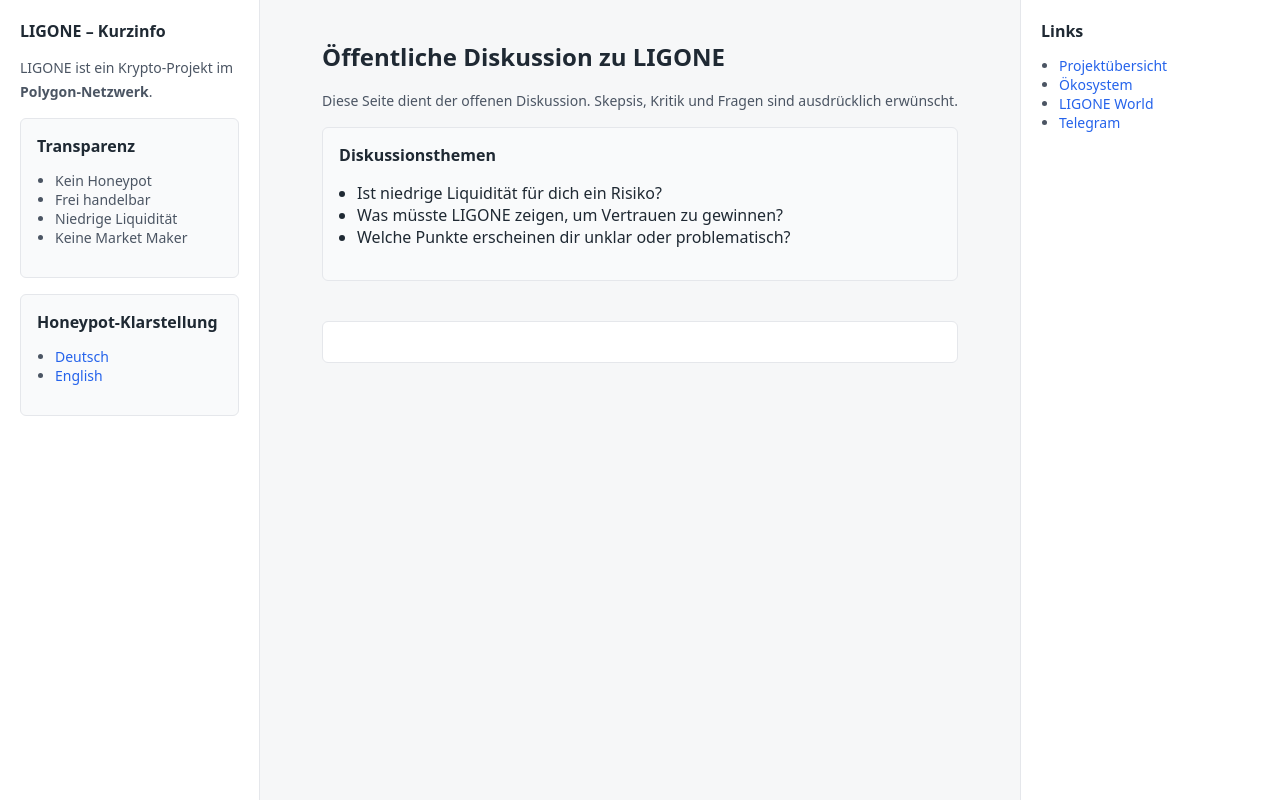
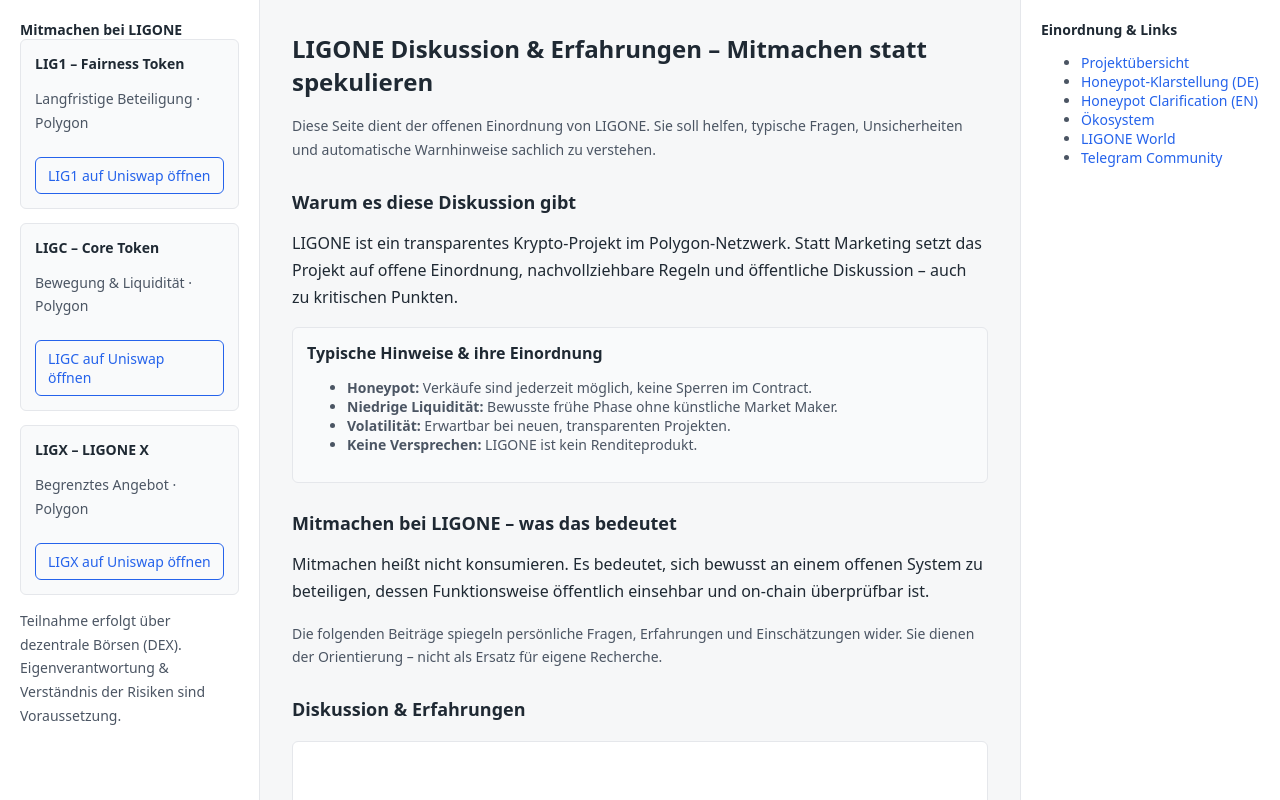
Before and after one commit to LIGONE-token/ligone-web, a plain HTML site: page krypto-diskussion-ligone.html in a window 1280 px wide. Drawn offline with Linux system fonts and the light colour scheme.

Commit message:
Update krypto-diskussion-ligone.html

```diff
--- a/krypto-diskussion-ligone.html
+++ b/krypto-diskussion-ligone.html
@@ -3,89 +3,114 @@
 <head>
 <meta charset="UTF-8">
 
-<title>LIGONE – Öffentliche Diskussion & Fragen</title>
+<title>LIGONE Diskussion & Erfahrungen – Krypto-Projekt zum Mitmachen</title>
 
 <meta name="viewport" content="width=device-width, initial-scale=1">
-<meta name="description" content="Öffentliche Diskussion zu LIGONE. Fragen, Kritik und Antworten zu Polygon, niedriger Liquidität und Honeypot-Vorwürfen.">
+<meta name="description" content="Offene Diskussion zu LIGONE: Erfahrungen, Honeypot-Fragen, niedrige Liquidität. Transparentes Polygon-Krypto-Projekt zum bewussten Mitmachen.">
+
 <link rel="canonical" href="https://ligone-token.github.io/ligone-web/krypto-diskussion-ligone.html">
 
 <style>
-/* ===== Neutral, ruhig, lesbar ===== */
-body{
-  margin:0;
-  font-family:system-ui,-apple-system,BlinkMacSystemFont,"Segoe UI",Roboto,Arial,sans-serif;
-  background:#f6f7f8;
-  color:#1f2933;
+html, body {
+  height: 100%;
+  margin: 0;
+  overflow: hidden;
+  font-family: system-ui,-apple-system,BlinkMacSystemFont,"Segoe UI",Roboto,Arial,sans-serif;
+  background: #f6f7f8;
+  color: #1f2933;
 }
 
-.layout{
-  display:grid;
-  grid-template-columns:260px 1fr 260px;
-  min-height:100vh;
+.layout {
+  display: grid;
+  grid-template-columns: 260px 1fr 260px;
+  height: 100vh;
 }
 
-aside{
-  background:#ffffff;
-  padding:20px;
-  box-sizing:border-box;
-  border-right:1px solid #e5e7eb;
+/* ASIDES */
+aside {
+  background: #ffffff;
+  padding: 20px;
+  box-sizing: border-box;
+  height: 100vh;
+  overflow: hidden;
+  font-size: 14px;
 }
 
-aside.right{
-  border-right:none;
-  border-left:1px solid #e5e7eb;
+aside.left {
+  border-right: 1px solid #e5e7eb;
 }
 
-main{
-  padding:40px 32px 80px;
-  max-width:820px;
-  margin:0 auto;
+aside.right {
+  border-left: 1px solid #e5e7eb;
 }
 
-h1{
-  font-size:24px;
-  margin-top:0;
+/* MAIN */
+main {
+  padding: 32px;
+  height: 100vh;
+  overflow: hidden;
+  box-sizing: border-box;
 }
 
-h2{
-  font-size:18px;
-  margin-top:32px;
+h1 {
+  margin-top: 0;
+  font-size: 24px;
 }
 
-p{
-  line-height:1.7;
+h2 {
+  margin-top: 28px;
+  font-size: 18px;
 }
 
-.small{
-  font-size:14px;
-  color:#4b5563;
+p {
+  line-height: 1.7;
 }
 
-ul{
-  padding-left:18px;
+.small {
+  font-size: 14px;
+  color: #4b5563;
 }
 
-a{
-  color:#2563eb;
-  text-decoration:none;
-}
-a:hover{ text-decoration:underline; }
-
-.box{
-  background:#f9fafb;
-  border:1px solid #e5e7eb;
-  border-radius:6px;
-  padding:16px;
-  margin-bottom:16px;
+.box {
+  background: #f9fafb;
+  border: 1px solid #e5e7eb;
+  border-radius: 6px;
+  padding: 14px;
+  margin-bottom: 14px;
 }
 
-/* Diskussion */
-.comments{
-  margin-top:40px;
-  padding:20px;
-  background:#ffffff;
-  border:1px solid #e5e7eb;
-  border-radius:6px;
+/* LINKS */
+a {
+  color: #2563eb;
+  text-decoration: none;
+}
+a:hover {
+  text-decoration: underline;
+}
+
+.action-link {
+  display: inline-block;
+  margin-top: 8px;
+  padding: 8px 12px;
+  border: 1px solid #2563eb;
+  border-radius: 6px;
+  color: #2563eb;
+  font-weight: 500;
+}
+.action-link:hover {
+  background: #2563eb;
+  color: #ffffff;
+}
+
+/* DISCUSSION SCROLL */
+.comments-scroll {
+  margin-top: 20px;
+  height: calc(100vh - 420px);
+  overflow-y: auto;
+  padding: 16px;
+  border: 1px solid #e5e7eb;
+  border-radius: 6px;
+  background: #ffffff;
 }
 </style>
 </head>
@@ -94,52 +119,88 @@
 
 <div class="layout">
 
-<!-- LINKS -->
-<aside>
-  <strong>LIGONE – Kurzinfo</strong>
+<!-- LEFT: MITMACHEN -->
+<aside class="left">
+  <strong>Mitmachen bei LIGONE</strong>
+
+  <div class="box">
+    <strong>LIG1 – Fairness Token</strong>
+    <p class="small">Langfristige Beteiligung · Polygon</p>
+    <a class="action-link"
+       href="https://app.uniswap.org/#/swap?chain=polygon&outputCurrency=0xDaf8744329067B5a2b10A5DFca1c916E099b66d2"
+       target="_blank" rel="noopener">
+      LIG1 auf Uniswap öffnen
+    </a>
+  </div>
+
+  <div class="box">
+    <strong>LIGC – Core Token</strong>
+    <p class="small">Bewegung & Liquidität · Polygon</p>
+    <a class="action-link"
+       href="https://app.uniswap.org/#/swap?chain=polygon&outputCurrency=0x4cE77230a94784a55B775Cc2c9d58Ac0939AA6eC"
+       target="_blank" rel="noopener">
+      LIGC auf Uniswap öffnen
+    </a>
+  </div>
+
+  <div class="box">
+    <strong>LIGX – LIGONE X</strong>
+    <p class="small">Begrenztes Angebot · Polygon</p>
+    <a class="action-link"
+       href="https://app.uniswap.org/#/swap?chain=polygon&outputCurrency=0x520857182E0850Cf7FF1F48Ba678333cB1EF4Bd8"
+       target="_blank" rel="noopener">
+      LIGX auf Uniswap öffnen
+    </a>
+  </div>
+
   <p class="small">
-    LIGONE ist ein Krypto-Projekt im <strong>Polygon-Netzwerk</strong>.
+    Teilnahme erfolgt über dezentrale Börsen (DEX).
+    Eigenverantwortung & Verständnis der Risiken sind Voraussetzung.
+  </p>
+</aside>
+
+<!-- CENTER -->
+<main>
+
+<h1>LIGONE Diskussion & Erfahrungen – Mitmachen statt spekulieren</h1>
+
+<p class="small">
+Diese Seite dient der offenen Einordnung von LIGONE.
+Sie soll helfen, typische Fragen, Unsicherheiten und automatische Warnhinweise sachlich zu verstehen.
+</p>
+
+<h2>Warum es diese Diskussion gibt</h2>
+<p>
+LIGONE ist ein transparentes Krypto-Projekt im Polygon-Netzwerk.
+Statt Marketing setzt das Projekt auf offene Einordnung, nachvollziehbare Regeln
+und öffentliche Diskussion – auch zu kritischen Punkten.
 </p>
 
 <div class="box">
-    <strong>Transparenz</strong>
+  <strong>Typische Hinweise & ihre Einordnung</strong>
   <ul class="small">
-      <li>Kein Honeypot</li>
-      <li>Frei handelbar</li>
-      <li>Niedrige Liquidität</li>
-      <li>Keine Market Maker</li>
+    <li><strong>Honeypot:</strong> Verkäufe sind jederzeit möglich, keine Sperren im Contract.</li>
+    <li><strong>Niedrige Liquidität:</strong> Bewusste frühe Phase ohne künstliche Market Maker.</li>
+    <li><strong>Volatilität:</strong> Erwartbar bei neuen, transparenten Projekten.</li>
+    <li><strong>Keine Versprechen:</strong> LIGONE ist kein Renditeprodukt.</li>
   </ul>
 </div>
 
-  <div class="box">
-    <strong>Honeypot-Klarstellung</strong>
-    <ul class="small">
-      <li><a href="klarstellung-honeypot.html">Deutsch</a></li>
-      <li><a href="clarification-honeypot.html">English</a></li>
-    </ul>
-  </div>
-</aside>
-
-<!-- MITTE -->
-<main>
-
-  <h1>Öffentliche Diskussion zu LIGONE</h1>
+<h2>Mitmachen bei LIGONE – was das bedeutet</h2>
+<p>
+Mitmachen heißt nicht konsumieren.
+Es bedeutet, sich bewusst an einem offenen System zu beteiligen,
+dessen Funktionsweise öffentlich einsehbar und on-chain überprüfbar ist.
+</p>
 
 <p class="small">
-    Diese Seite dient der offenen Diskussion.
-    Skepsis, Kritik und Fragen sind ausdrücklich erwünscht.
+Die folgenden Beiträge spiegeln persönliche Fragen, Erfahrungen und Einschätzungen wider.
+Sie dienen der Orientierung – nicht als Ersatz für eigene Recherche.
 </p>
 
-  <div class="box">
-    <strong>Diskussionsthemen</strong>
-    <ul>
-      <li>Ist niedrige Liquidität für dich ein Risiko?</li>
-      <li>Was müsste LIGONE zeigen, um Vertrauen zu gewinnen?</li>
-      <li>Welche Punkte erscheinen dir unklar oder problematisch?</li>
-    </ul>
-  </div>
+<h2>Diskussion & Erfahrungen</h2>
 
-  <div class="comments">
+<div class="comments-scroll">
   <script src="https://giscus.app/client.js"
     data-repo="ligone-token/ligone-web"
     data-repo-id="R_kgDOQhTqTA"
@@ -156,14 +217,16 @@
 
 </main>
 
-<!-- RECHTS -->
+<!-- RIGHT: ORIENTIERUNG -->
 <aside class="right">
-  <strong>Links</strong>
+  <strong>Einordnung & Links</strong>
   <ul class="small">
-    <li><a href="https://ligone-token.github.io/ligone-web/">Projektübersicht</a></li>
+    <li><a href="index.html">Projektübersicht</a></li>
+    <li><a href="klarstellung-honeypot.html">Honeypot-Klarstellung (DE)</a></li>
+    <li><a href="clarification-honeypot.html">Honeypot Clarification (EN)</a></li>
     <li><a href="https://ligone-token.github.io/ligone-ecosystem/">Ökosystem</a></li>
     <li><a href="https://ligone-token.github.io/ligone-world/">LIGONE World</a></li>
-    <li><a href="https://t.me/LIGONEcommunity">Telegram</a></li>
+    <li><a href="https://t.me/LIGONEcommunity">Telegram Community</a></li>
   </ul>
 </aside>
 
```
Lines whose indentation alone changed are shown as unchanged.
